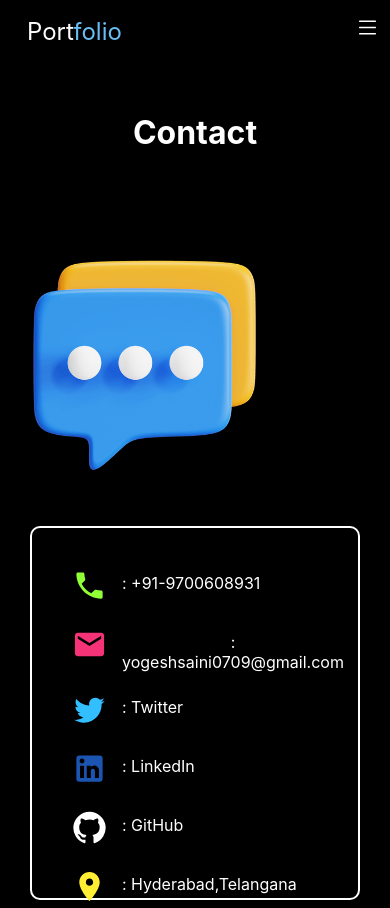
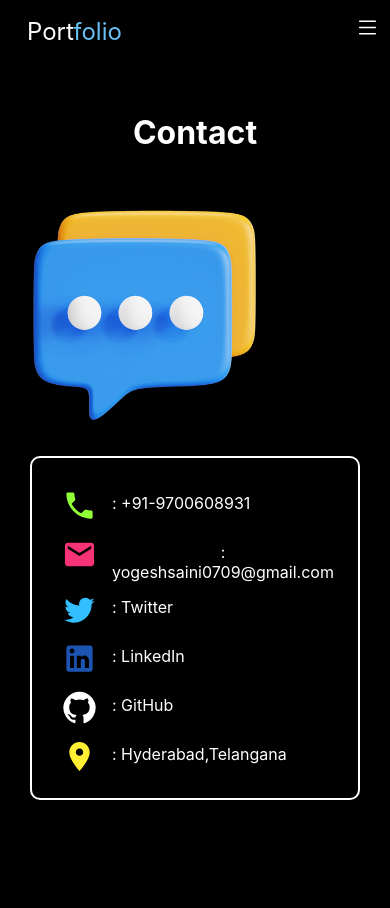
Before and after one commit to yogesh97006/Portfolio, a React (Create React App) app: page /Contact in a window 390 px wide. After the commit the page ends 844 px from the top, so only its background shows below. Built offline with nearby package versions, Linux system fonts and the light colour scheme.

Commit message:
added more

```diff
--- a/src/Components/Contact/Contact.css
+++ b/src/Components/Contact/Contact.css
@@ -29,22 +29,22 @@
 @media only screen and (max-width:600px){
     .cimg{
         width: 250px;
-        margin: 150px 100px 0 0;
+        margin: 100px 100px 0 0;
     }
 
     .ci{
         display: flex;
         flex-direction: column;
     }
-/*
+
     .cii{
         display: flex;
         margin: 10px ;
-    } */
+    }
 
     .citems{
-        margin: 40px 30px 0 30px;
-        height: 330px;
+        margin: 20px 30px 0 30px;
+        height: 300px;
         border:2px solid white;
         padding: 20px;
         border-radius: 10px;
```
